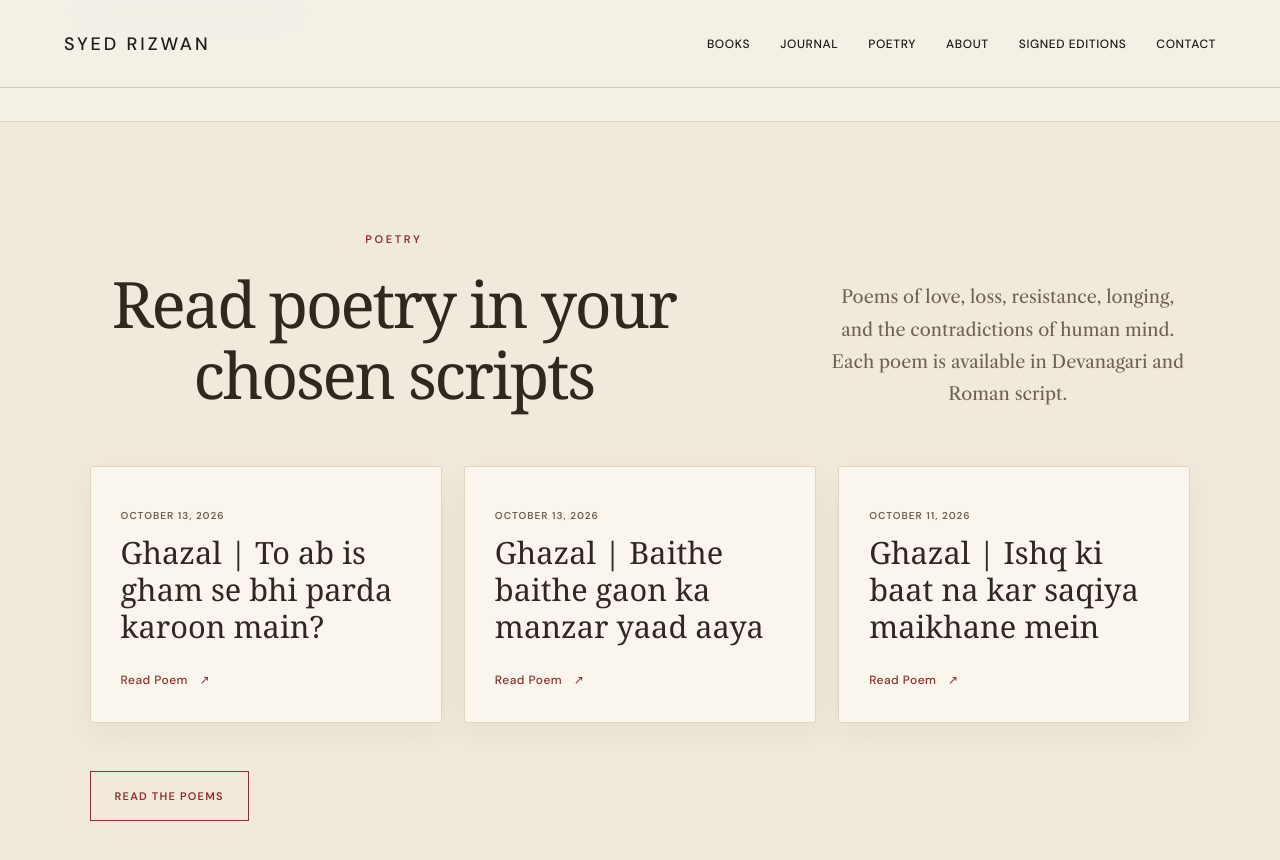
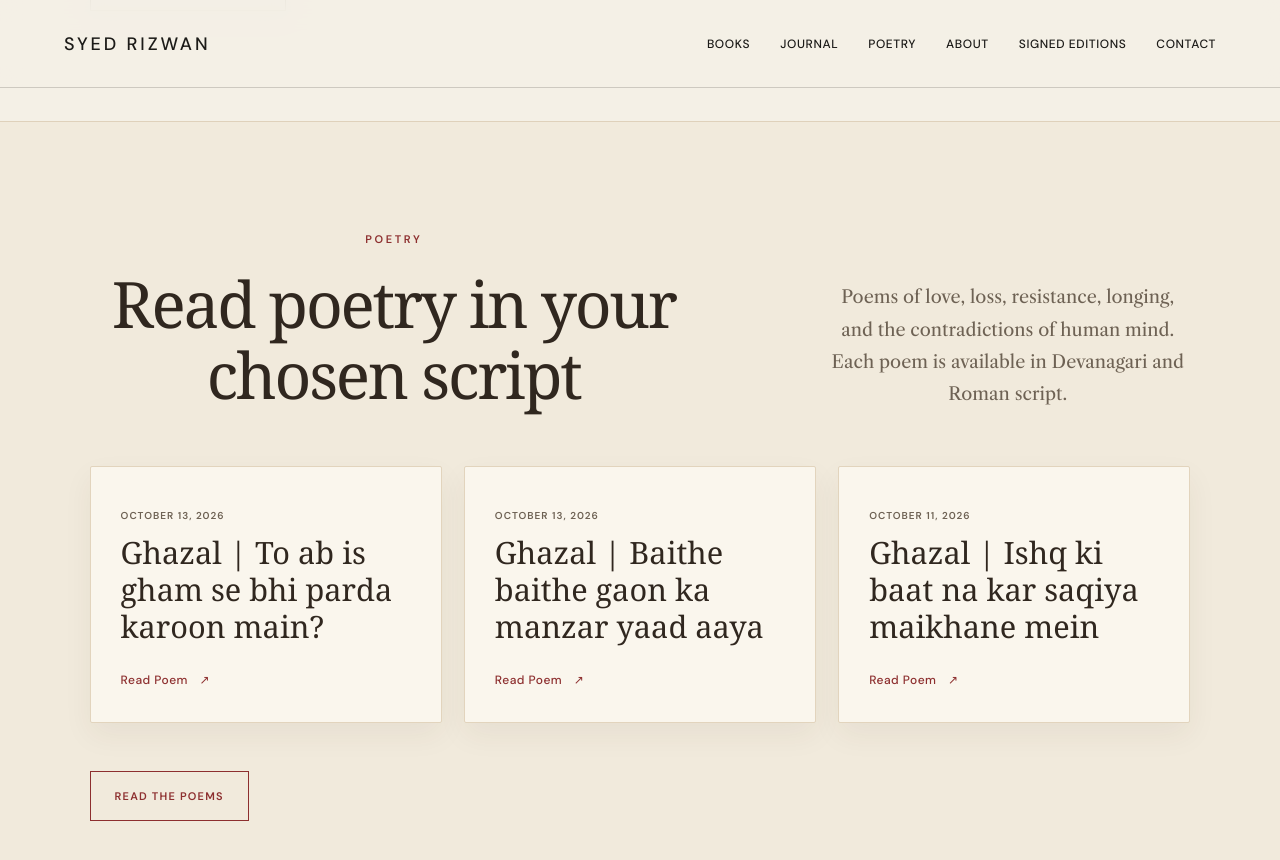
Before and after one commit to syedrizwanauthor/syedrizwanauthor.github.io, a Jekyll site: the page built from index.html, in a window 1280 px wide and 900 px high, scrolled down 4787 px. Shown: the top 860 px of the window. Built offline with Jekyll 4.4.1, drawn with Linux system fonts in a browser that asks for light colours; some web fonts are replaced.

Commit message:
Update index.html

```diff
--- a/index.html
+++ b/index.html
@@ -191,7 +191,7 @@
       <div class="section-heading split reveal">
         <div>
           <p class="eyebrow">Poetry</p>
-          <h2>Read poetry in your chosen scripts</h2>
+          <h2>Read poetry in your chosen script</h2>
         </div>
         <p>
           Poems of love, loss, resistance, longing, and the
```
